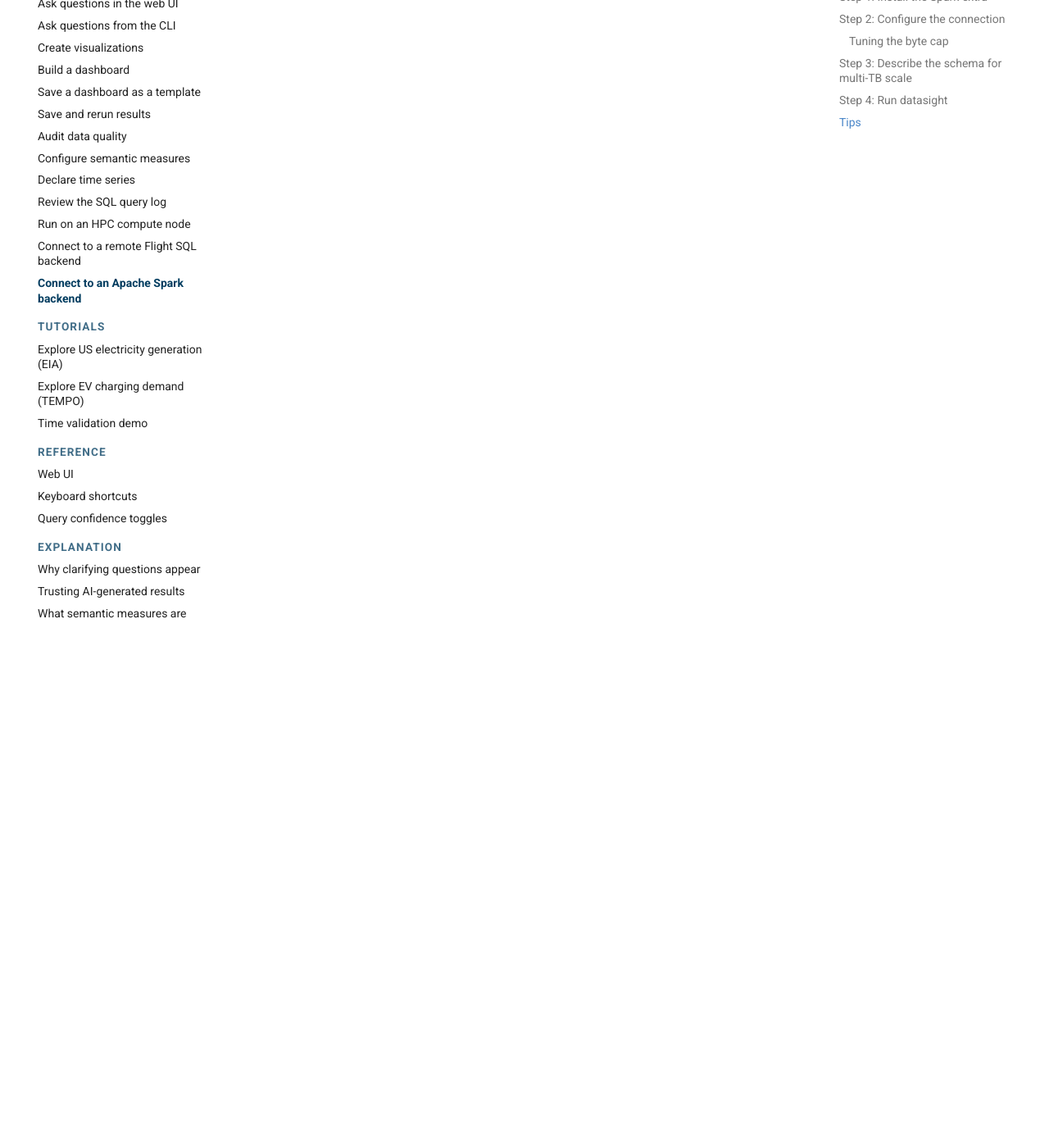
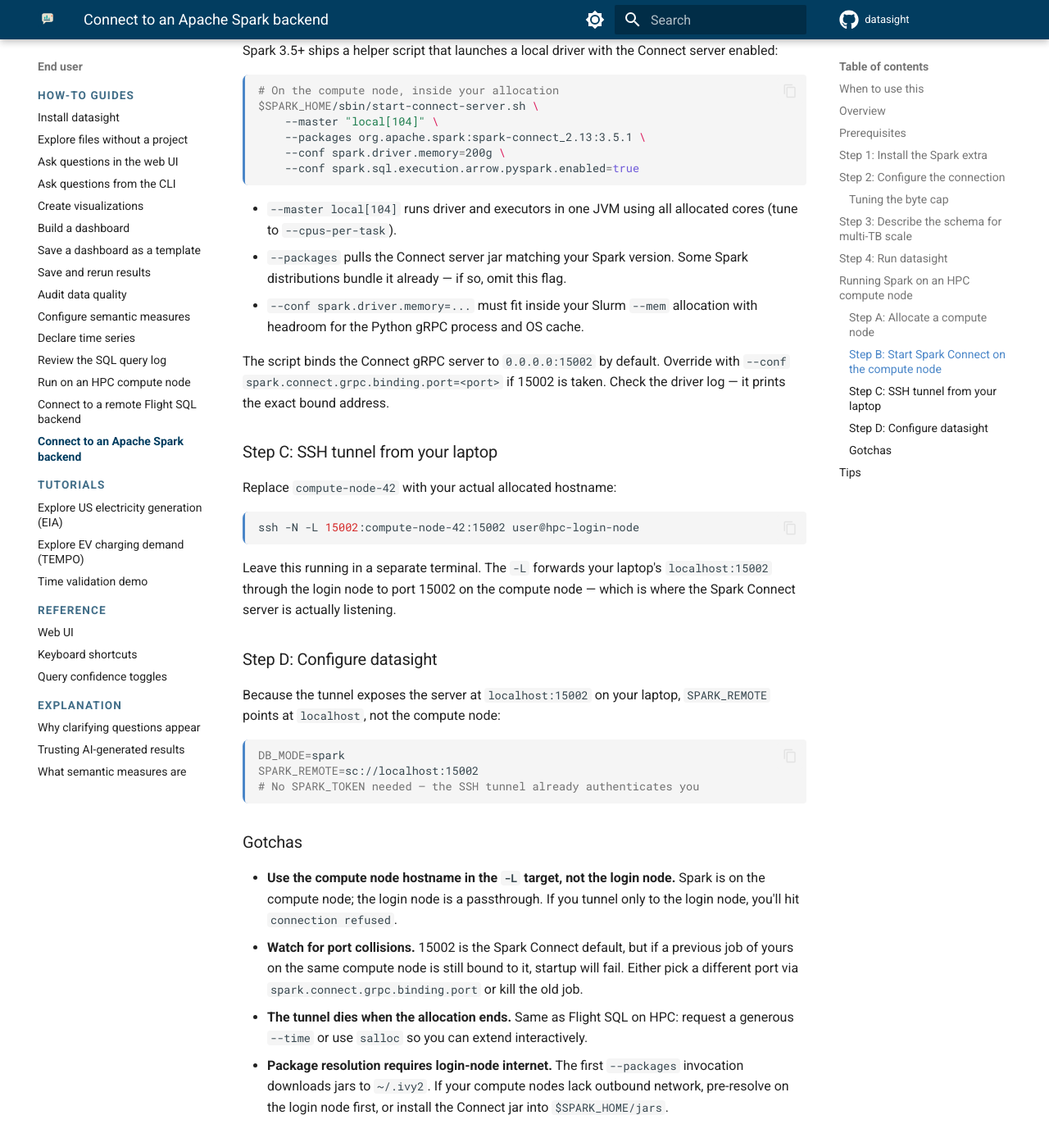
Before and after one commit to dsgrid/datasight, an MkDocs documentation site: the page built from docs/end-user/how-to/connect-spark.md, in a window 1280 px wide and 1400 px high, scrolled down 4009 px. Shown: the whole window at 82% size. Built offline with MkDocs 1.6.1 and Material for MkDocs 9.7.7, drawn with Linux system fonts in a browser that asks for light colours; comment, search, counter and statistics services are not loaded; some of the changed text lies outside the part shown.

Commit message:
Add HPC compute-node section to Spark connection guide
Mirrors the Flight SQL on HPC setup: Slurm allocation, start Spark
Connect's built-in server on the compute node, SSH tunnel through the
login node, and SPARK_REMOTE=sc://localhost:15002 (the tunnel makes the
remote server appear local). Covers the usual gotchas — tunneling to
the login node instead of the compute node, port collisions, packages
resolution needing outbound network on first run.

Co-Authored-By: Claude Opus 4.7 <noreply@anthropic.com>

````diff
--- a/docs/end-user/how-to/connect-spark.md
+++ b/docs/end-user/how-to/connect-spark.md
@@ -164,6 +164,117 @@ pulls column metadata for each table, and starts the web UI at
 <http://localhost:8084>. Ask a question and the agent writes Spark SQL
 against your tables.
 
+## Running Spark on an HPC compute node
+
+If your organization doesn't have a shared Spark cluster but you do have
+HPC, you can start your own short-lived Spark Connect server on a
+Slurm-allocated compute node and tunnel to it from your laptop. This
+mirrors the [Flight SQL on HPC](connect-flight-sql.md) setup, just with
+a Spark driver instead of GizmoSQL.
+
+```mermaid
+flowchart LR
+    subgraph laptop ["Your laptop"]
+        DS[datasight web UI<br>+ LLM agent]
+    end
+    subgraph login ["Login node"]
+        SSH[SSH tunnel<br>passthrough only]
+    end
+    subgraph compute ["Compute node · Slurm-allocated"]
+        SC[Spark Connect server]
+        DR[Spark driver<br>+ local executors]
+        PQ["/scratch parquet files"]
+        SC --> DR --> PQ
+    end
+    DS <-->|"SQL over<br>gRPC + Arrow"| SSH <-->|port 15002| SC
+
+    style DS fill:#15a8a8,stroke:#023d60,color:#fff
+    style SSH fill:#bf1363,stroke:#8a0d42,color:#fff
+    style SC fill:#fe5d26,stroke:#c44a1e,color:#fff
+    style DR fill:#2e7ebb,stroke:#1a5c8a,color:#fff
+    style PQ fill:#8a7d55,stroke:#6b6040,color:#fff
+    style laptop fill:#1a8a8a,stroke:#15a8a8,color:#fff
+    style login fill:#9e1050,stroke:#bf1363,color:#fff
+    style compute fill:#c44a1e,stroke:#fe5d26,color:#fff
+```
+
+!!! important
+    **Do not run Spark on the login node.** Spark drivers can consume
+    significant memory and CPU. Always allocate a compute node with Slurm
+    first, then start the Connect server on that node.
+
+### Step A: Allocate a compute node
+
+```bash
+salloc --time=4:00:00 --mem=240G --cpus-per-task=104 --account <your-account>
+hostname     # note the compute node hostname (e.g. compute-node-42)
+```
+
+### Step B: Start Spark Connect on the compute node
+
+Spark 3.5+ ships a helper script that launches a local driver with the
+Connect server enabled:
+
+```bash
+# On the compute node, inside your allocation
+$SPARK_HOME/sbin/start-connect-server.sh \
+    --master "local[104]" \
+    --packages org.apache.spark:spark-connect_2.13:3.5.1 \
+    --conf spark.driver.memory=200g \
+    --conf spark.sql.execution.arrow.pyspark.enabled=true
+```
+
+- `--master local[104]` runs driver and executors in one JVM using all
+  allocated cores (tune to `--cpus-per-task`).
+- `--packages` pulls the Connect server jar matching your Spark version.
+  Some Spark distributions bundle it already — if so, omit this flag.
+- `--conf spark.driver.memory=...` must fit inside your Slurm `--mem`
+  allocation with headroom for the Python gRPC process and OS cache.
+
+The script binds the Connect gRPC server to `0.0.0.0:15002` by default.
+Override with `--conf spark.connect.grpc.binding.port=<port>` if 15002
+is taken. Check the driver log — it prints the exact bound address.
+
+### Step C: SSH tunnel from your laptop
+
+Replace `compute-node-42` with your actual allocated hostname:
+
+```bash
+ssh -N -L 15002:compute-node-42:15002 user@hpc-login-node
+```
+
+Leave this running in a separate terminal. The `-L` forwards your laptop's
+`localhost:15002` through the login node to port 15002 on the compute
+node — which is where the Spark Connect server is actually listening.
+
+### Step D: Configure datasight
+
+Because the tunnel exposes the server at `localhost:15002` on your
+laptop, `SPARK_REMOTE` points at `localhost`, not the compute node:
+
+```bash
+DB_MODE=spark
+SPARK_REMOTE=sc://localhost:15002
+# No SPARK_TOKEN needed — the SSH tunnel already authenticates you
+```
+
+### Gotchas
+
+- **Use the compute node hostname in the `-L` target, not the login
+  node.** Spark is on the compute node; the login node is a passthrough.
+  If you tunnel only to the login node, you'll hit `connection refused`.
+- **Watch for port collisions.** 15002 is the Spark Connect default, but
+  if a previous job of yours on the same compute node is still bound to
+  it, startup will fail. Either pick a different port via
+  `spark.connect.grpc.binding.port` or kill the old job.
+- **The tunnel dies when the allocation ends.** Same as Flight SQL on
+  HPC: request a generous `--time` or use `salloc` so you can extend
+  interactively.
+- **Package resolution requires login-node internet.** The first
+  `--packages` invocation downloads jars to `~/.ivy2`. If your compute
+  nodes lack outbound network, pre-resolve on the login node first, or
+  install the Connect jar into `$SPARK_HOME/jars`.
+
 ## Tips
 
 - **Let the agent aggregate.** Questions like "total wind generation by
````
